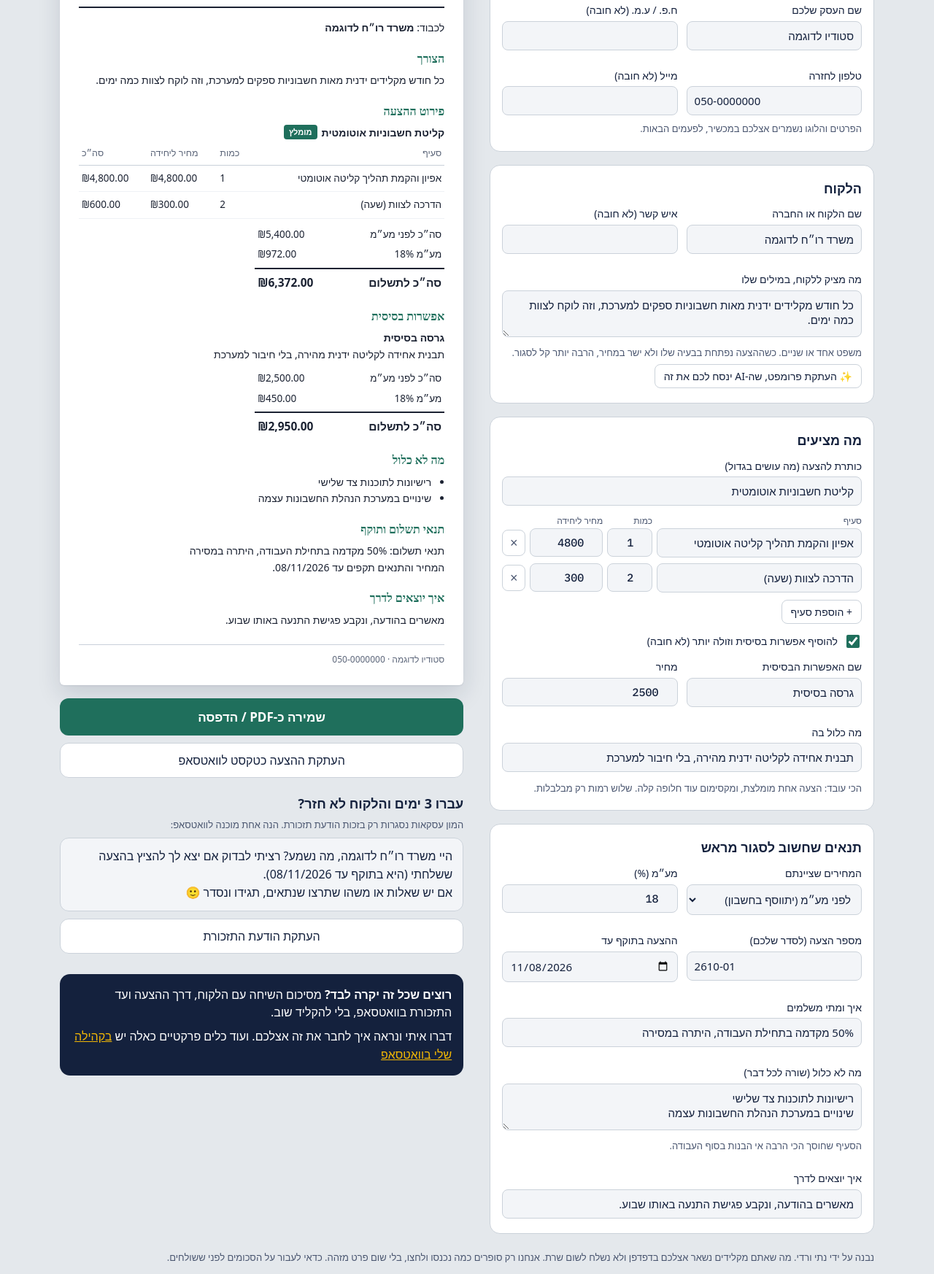
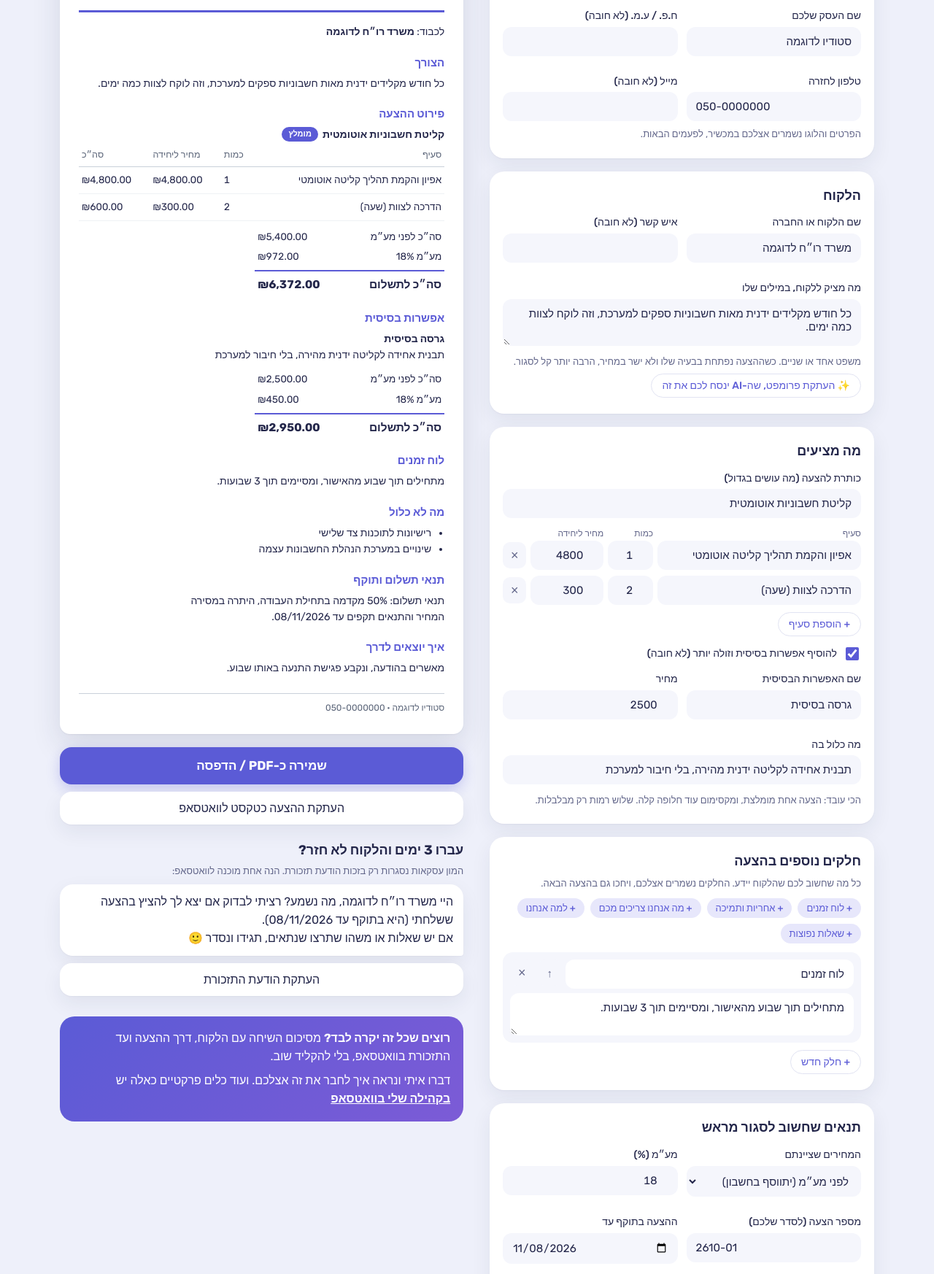
Before and after one commit to nativardi/sogrim, a plain HTML site: page index.html in a window 1280 px wide. Shown: the part 436-2182 px from the top of the page at 73% size. Drawn offline with Linux system fonts and the light colour scheme; a web font is replaced by a local one.

Commit message:
Custom sections, Rubik, softer palette
Co-Authored-By: Claude Opus 5.5 <noreply@anthropic.com>

```diff
--- a/index.html
+++ b/index.html
@@ -10,33 +10,37 @@
 <meta name="theme-color" content="#14213D">
 <link rel="preconnect" href="https://fonts.googleapis.com">
 <link rel="preconnect" href="https://fonts.gstatic.com" crossorigin>
-<link href="https://fonts.googleapis.com/css2?family=Frank+Ruhl+Libre:wght@500;700&family=IBM+Plex+Mono:wght@500&family=IBM+Plex+Sans+Hebrew:wght@400;500;700&display=swap" rel="stylesheet">
+<link href="https://fonts.googleapis.com/css2?family=Rubik:wght@400;500;600;700&display=swap" rel="stylesheet">
 <style>
   /* Layout: form on the right, the live quote (a sheet of paper) on the left; phone stacks them. */
   :root {
-    --desk: #E4E8EC;
+    --desk: #EEF0FA;
     --panel: #FFFFFF;
-    --paper: #FFFFFF;
-    --ink: #14213D;
-    --ink-soft: #4A5670;
-    --line: #CBD2DA;
-    --field: #F3F5F8;
-    --accent: #1F6F5C;
+    --ink: #23264A;
+    --ink-soft: #62668A;
+    --line: #E1E3F2;
+    --field: #F5F6FC;
+    --accent: #5B5BD6;
+    --accent-soft: #E7E7FB;
     --accent-ink: #FFFFFF;
-    --flag: #F2B705;
-    --serif: "Frank Ruhl Libre", "IBM Plex Sans Hebrew", serif;
-    --body: "IBM Plex Sans Hebrew", system-ui, sans-serif;
-    --mono: "IBM Plex Mono", ui-monospace, monospace;
+    --flag: #FFB38A;
+    --flag-soft: #FFF1E8;
+    --shadow: 0 1px 2px rgba(35,38,74,.04), 0 10px 28px rgba(35,38,74,.07);
+    --serif: "Rubik", system-ui, sans-serif;
+    --body: "Rubik", system-ui, sans-serif;
+    --mono: "Rubik", system-ui, sans-serif;
   }
   @media (prefers-color-scheme: dark) {
     :root:not([data-theme="light"]) {
-      --desk: #0F1626; --panel: #18213A; --ink: #EEF1F6; --ink-soft: #A7B1C4;
-      --line: #2C3753; --field: #202B47; --accent: #3CB495; --accent-ink: #0F1626; color-scheme: dark;
+      --desk: #15162B; --panel: #1F2140; --ink: #EDEEFB; --ink-soft: #A5A8CC; --line: #33365E;
+      --field: #282A4E; --accent: #8D8DF5; --accent-soft: #33356A; --accent-ink: #15162B;
+      --flag: #FFB38A; --flag-soft: #3A2E36; --shadow: 0 10px 28px rgba(0,0,0,.3); color-scheme: dark;
     }
   }
   :root[data-theme="dark"] {
-    --desk: #0F1626; --panel: #18213A; --ink: #EEF1F6; --ink-soft: #A7B1C4;
-    --line: #2C3753; --field: #202B47; --accent: #3CB495; --accent-ink: #0F1626; color-scheme: dark;
+    --desk: #15162B; --panel: #1F2140; --ink: #EDEEFB; --ink-soft: #A5A8CC; --line: #33365E;
+    --field: #282A4E; --accent: #8D8DF5; --accent-soft: #33356A; --accent-ink: #15162B;
+    --flag: #FFB38A; --flag-soft: #3A2E36; --shadow: 0 10px 28px rgba(0,0,0,.3); color-scheme: dark;
   }
 
   * { box-sizing: border-box; }
@@ -44,20 +48,20 @@
   .wrap { max-width: 640px; margin: 0 auto; padding: 0 16px; }
 
   header { padding: 28px 0 6px; }
-  .eyebrow { display: inline-block; background: var(--accent); color: var(--accent-ink); font-weight: 700; font-size: 13px; padding: 2px 10px; border-radius: 4px; }
-  h1 { font-family: var(--serif); font-weight: 700; font-size: clamp(36px, 9vw, 54px); line-height: 1.05; margin: 12px 0 8px; }
+  .eyebrow { display: inline-block; background: var(--accent-soft); color: var(--accent); font-weight: 600; font-size: 13px; padding: 4px 12px; border-radius: 999px; }
+  h1 { font-family: var(--serif); font-weight: 700; letter-spacing: -.01em; font-size: clamp(36px, 9vw, 54px); line-height: 1.05; margin: 12px 0 8px; }
   .lede { color: var(--ink-soft); margin: 0; max-width: 46ch; }
 
   .demo-note {
     display: flex; flex-wrap: wrap; align-items: center; justify-content: space-between; gap: 10px;
-    margin: 18px 0 0; padding: 10px 14px; border-radius: 10px; font-size: 15px;
-    background: color-mix(in srgb, var(--flag) 22%, var(--panel)); border: 1px solid var(--flag);
+    margin: 18px 0 0; padding: 12px 16px; border-radius: 16px; font-size: 15px;
+    background: var(--flag-soft); border: 0;
   }
-  .btn-ghost { font: 500 14px var(--body); color: var(--ink); background: var(--panel); border: 1px solid var(--line); border-radius: 8px; padding: 6px 12px; cursor: pointer; }
-  .btn-ghost:hover { border-color: var(--ink-soft); }
+  .btn-ghost { font: 500 14px var(--body); color: var(--accent); background: var(--panel); border: 1px solid var(--line); border-radius: 999px; padding: 7px 14px; cursor: pointer; }
+  .btn-ghost:hover { border-color: var(--accent); background: var(--accent-soft); }
 
-  .card { background: var(--panel); border: 1px solid var(--line); border-radius: 14px; padding: 18px 16px 8px; margin: 18px 0 0; }
-  .card h2 { font-size: 18px; margin: 0 0 10px; }
+  .card { background: var(--panel); border-radius: 20px; padding: 20px 18px 10px; margin: 18px 0 0; box-shadow: var(--shadow); }
+  .card h2 { font-size: 18px; font-weight: 600; margin: 0 0 12px; }
   .row { display: grid; gap: 12px; grid-template-columns: 1fr 1fr; }
   .row > * { min-width: 0; }
   .f { margin-bottom: 12px; }
@@ -66,22 +70,22 @@
   .hint { color: var(--ink-soft); font-size: 13px; margin: 4px 0 0; }
   input[type=text], input[type=tel], input[type=email], input[type=number], input[type=date], textarea, select {
     width: 100%; font: 15px var(--body); color: var(--ink); background: var(--field);
-    border: 1px solid var(--line); border-radius: 8px; padding: 9px 10px;
+    border: 1px solid transparent; border-radius: 12px; padding: 10px 12px;
   }
   textarea { min-height: 64px; resize: vertical; }
-  input:focus, textarea:focus, select:focus { outline: 2px solid var(--accent); outline-offset: 1px; }
-  input[type=number] { direction: ltr; text-align: right; font-family: var(--mono); }
+  input:focus, textarea:focus, select:focus { outline: none; border-color: var(--accent); background: var(--panel); box-shadow: 0 0 0 3px var(--accent-soft); }
+  input[type=number] { direction: ltr; text-align: right; font-variant-numeric: tabular-nums; }
 
   .items { display: grid; gap: 8px; }
   .item { display: grid; grid-template-columns: 1fr 62px 100px 32px; gap: 6px; align-items: center; }
   .item > * { min-width: 0; }
   .item-head { font-size: 12px; color: var(--ink-soft); display: grid; grid-template-columns: 1fr 62px 100px 32px; gap: 6px; }
-  .x { width: 32px; height: 36px; border: 1px solid var(--line); background: var(--panel); color: var(--ink-soft); border-radius: 8px; cursor: pointer; font-size: 18px; line-height: 1; }
+  .x { width: 32px; height: 36px; border: 0; background: var(--field); color: var(--ink-soft); border-radius: 10px; cursor: pointer; font-size: 18px; line-height: 1; }
   .x:hover { color: #C0392B; border-color: #C0392B; }
   .add { margin: 10px 0 12px; }
 
   .logo-row { display: flex; align-items: center; gap: 12px; }
-  .logo-prev { width: 56px; height: 56px; border-radius: 8px; border: 1px dashed var(--line); display: grid; place-items: center; overflow: hidden; background: var(--field); font-size: 11px; color: var(--ink-soft); text-align: center; }
+  .logo-prev { width: 56px; height: 56px; border-radius: 14px; border: 1px dashed var(--line); display: grid; place-items: center; overflow: hidden; background: var(--field); font-size: 11px; color: var(--ink-soft); text-align: center; }
   .logo-prev img { max-width: 100%; max-height: 100%; }
   .file-btn { position: relative; overflow: hidden; }
   .file-btn input { position: absolute; inset: 0; opacity: 0; cursor: pointer; }
@@ -91,27 +95,38 @@
 
   .ai-btn { margin-top: 6px; }
 
+  .quick { display: flex; flex-wrap: wrap; gap: 8px; margin: 0 0 12px; }
+  .chip { font: 500 13px var(--body); color: var(--accent); background: var(--accent-soft); border: 0; border-radius: 999px; padding: 6px 12px; cursor: pointer; }
+  .chip:hover { filter: brightness(.97); }
+  .chip:focus-visible { outline: 2px solid var(--accent); outline-offset: 2px; }
+  .secs { display: grid; gap: 10px; }
+  .sec { background: var(--field); border-radius: 14px; padding: 10px; display: grid; gap: 6px; }
+  .sec-top { display: flex; gap: 6px; }
+  .sec-top input { flex: 1; min-width: 0; font-weight: 500; background: var(--panel); }
+  .sec textarea { background: var(--panel); min-height: 56px; }
+  .x.up { font-size: 15px; }
+
   /* the quote itself: always a white sheet of paper, in both themes */
   .sheet-wrap { margin: 26px 0 0; }
   .sheet-label { font-size: 14px; color: var(--ink-soft); margin: 0 0 8px; }
   .sheet {
-    background: #FFFFFF; color: #1B2232; border-radius: 6px; padding: 30px 26px 26px;
-    box-shadow: 0 1px 2px rgba(20,33,61,.08), 0 12px 32px rgba(20,33,61,.14);
+    background: #FFFFFF; color: #23264A; border-radius: 14px; padding: 30px 26px 26px;
+    box-shadow: 0 1px 2px rgba(35,38,74,.06), 0 16px 40px rgba(35,38,74,.12);
     font-size: 14px; line-height: 1.6;
   }
-  .q-top { display: flex; justify-content: space-between; align-items: flex-start; gap: 16px; border-bottom: 2px solid #1B2232; padding-bottom: 14px; }
+  .q-top { display: flex; justify-content: space-between; align-items: flex-start; gap: 16px; border-bottom: 3px solid #5B5BD6; padding-bottom: 14px; }
   .q-biz { display: flex; gap: 12px; align-items: center; min-width: 0; }
   .q-biz img { max-width: 72px; max-height: 56px; }
-  .q-biz b { font-family: var(--serif); font-size: 20px; display: block; line-height: 1.2; }
+  .q-biz b { font-family: var(--serif); font-weight: 700; font-size: 20px; display: block; line-height: 1.2; }
   .q-biz span { color: #5A6478; font-size: 12.5px; display: block; overflow-wrap: anywhere; }
   .q-meta { text-align: left; font-size: 12.5px; color: #5A6478; white-space: nowrap; }
-  .q-meta strong { display: block; font-family: var(--serif); font-size: 22px; color: #1B2232; }
+  .q-meta strong { display: block; font-family: var(--serif); font-weight: 700; font-size: 22px; color: #5B5BD6; }
   .q-to { margin: 16px 0 0; }
   .q-sec { margin: 18px 0 0; }
-  .q-sec h3 { font-family: var(--serif); font-size: 16px; margin: 0 0 6px; color: #1F6F5C; }
+  .q-sec h3 { font-family: var(--serif); font-weight: 600; font-size: 15px; margin: 0 0 6px; color: #5B5BD6; }
   .q-sec p { margin: 0; white-space: pre-wrap; }
   .q-option { font-weight: 700; margin: 0 0 6px; }
-  .q-badge { display: inline-block; font-size: 11px; font-weight: 700; color: #FFFFFF; background: #1F6F5C; border-radius: 4px; padding: 1px 7px; margin-right: 6px; vertical-align: 2px; }
+  .q-badge { display: inline-block; font-size: 11px; font-weight: 700; color: #FFFFFF; background: #5B5BD6; border-radius: 999px; padding: 1px 9px; margin-right: 6px; vertical-align: 2px; }
   table.q-table { width: 100%; border-collapse: collapse; font-size: 13.5px; }
   .q-table th { text-align: right; font-weight: 500; color: #5A6478; border-bottom: 1px solid #C9D0DA; padding: 6px 4px; font-size: 12.5px; }
   .q-table td { padding: 7px 4px; border-bottom: 1px solid #EEF1F5; vertical-align: top; }
@@ -119,33 +134,33 @@
   .q-sum { margin: 8px 0 0 auto; width: min(100%, 260px); font-size: 13.5px; }
   .q-sum div { display: flex; justify-content: space-between; padding: 3px 4px; }
   .q-sum .n { font-variant-numeric: tabular-nums; direction: ltr; }
-  .q-sum .total { border-top: 2px solid #1B2232; margin-top: 4px; padding-top: 6px; font-weight: 700; font-size: 15.5px; }
+  .q-sum .total { border-top: 2px solid #5B5BD6; margin-top: 4px; padding-top: 6px; font-weight: 700; font-size: 15.5px; }
   .q-list { margin: 0; padding-right: 18px; }
   .q-foot { margin: 22px 0 0; padding-top: 10px; border-top: 1px solid #C9D0DA; font-size: 12px; color: #5A6478; }
   .ph { color: #B25E00; background: #FFF4DC; border-radius: 3px; padding: 0 3px; }
 
   .actions { display: grid; gap: 10px; margin: 18px 0 0; }
-  .cta { display: block; width: 100%; padding: 14px; border: 0; border-radius: 12px; background: var(--accent); color: var(--accent-ink); font: 700 17px var(--body); cursor: pointer; text-align: center; }
+  .cta { display: block; width: 100%; padding: 15px; border: 0; border-radius: 16px; box-shadow: 0 6px 18px rgba(91,91,214,.28); background: var(--accent); color: var(--accent-ink); font: 700 17px var(--body); cursor: pointer; text-align: center; }
   .cta:hover { filter: brightness(1.06); }
-  .cta2 { display: block; width: 100%; padding: 12px; border-radius: 12px; border: 1px solid var(--line); background: var(--panel); color: var(--ink); font: 500 16px var(--body); cursor: pointer; }
-  .cta2:hover { border-color: var(--ink-soft); }
+  .cta2 { display: block; width: 100%; padding: 13px; border-radius: 16px; border: 0; background: var(--panel); color: var(--ink); box-shadow: var(--shadow); font: 500 16px var(--body); cursor: pointer; }
+  .cta2:hover { background: var(--accent-soft); }
   .cta:focus-visible, .cta2:focus-visible, .btn-ghost:focus-visible, .x:focus-visible { outline: 2px solid var(--flag); outline-offset: 2px; }
   .done { color: var(--accent) !important; border-color: var(--accent) !important; }
 
   .followup { margin: 22px 0 0; }
   .followup h2 { font-size: 18px; margin: 0 0 4px; }
-  .bubble { background: var(--field); border: 1px solid var(--line); border-radius: 12px; padding: 12px 14px; white-space: pre-wrap; margin: 8px 0 10px; }
+  .bubble { background: var(--panel); border-radius: 18px 18px 4px 18px; box-shadow: var(--shadow); padding: 12px 14px; white-space: pre-wrap; margin: 8px 0 10px; }
 
-  .me { margin: 28px 0 0; padding: 16px; border-radius: 14px; background: var(--ink); color: var(--panel); }
+  .me { margin: 28px 0 0; padding: 18px; border-radius: 20px; background: linear-gradient(135deg, #5B5BD6, #7C5BD6); color: #FFFFFF; }
   .me p { margin: 0 0 8px; }
-  .me a { color: var(--flag); font-weight: 500; }
+  .me a { color: #FFFFFF; font-weight: 600; }
   footer { padding: 22px 0 10px; color: var(--ink-soft); font-size: 13px; }
 
-  .live { position: fixed; inset: auto 0 0 0; background: var(--ink); color: var(--panel); z-index: 5; transition: transform .25s ease; }
+  .live { position: fixed; inset: auto 0 0 0; background: #23264A; color: #FFFFFF; border-radius: 20px 20px 0 0; z-index: 5; transition: transform .25s ease; }
   .live.hide { transform: translateY(110%); }
   .live .wrap { display: flex; justify-content: space-between; align-items: center; padding-top: 12px; padding-bottom: 14px; }
-  .live b { font-family: var(--mono); font-size: 18px; direction: ltr; }
-  .live a { color: var(--flag); font-weight: 500; }
+  .live b { font-weight: 700; font-size: 18px; direction: ltr; }
+  .live a { color: #B9B9FA; font-weight: 500; }
 
   @media (min-width: 980px) {
     body { padding-bottom: 0; }
@@ -235,6 +250,14 @@
           </div>
         </div>
         <p class="hint" style="margin:0 0 12px">הכי עובד: הצעה אחת מומלצת, ומקסימום עוד חלופה קלה. שלוש רמות רק מבלבלות.</p>
+      </section>
+
+      <section class="card">
+        <h2>חלקים נוספים בהצעה</h2>
+        <p class="hint" style="margin:-6px 0 10px">כל מה שחשוב לכם שהלקוח יידע. החלקים נשמרים אצלכם, ויחכו גם בהצעה הבאה.</p>
+        <div class="quick" id="quick"></div>
+        <div class="secs" id="sections"></div>
+        <button class="btn-ghost add" type="button" id="add-sec">+ חלק חדש</button>
       </section>
 
       <section class="card">
@@ -362,6 +385,39 @@
     return { desc: d.value.trim(), qty: Number(q.value) || 0, price: Number(p.value) || 0 };
   }).filter(i => i.desc || i.price);
 
+  // ---------- custom sections (title + free text), reusable across quotes ----------
+  const QUICK = [
+    ["לוח זמנים", "מתחילים תוך שבוע מהאישור, ומסיימים תוך 3 שבועות."],
+    ["אחריות ותמיכה", "חודש של תיקונים ותמיכה בלי עלות אחרי המסירה."],
+    ["מה אנחנו צריכים מכם", "גישה למערכות, ואיש קשר אחד שזמין לשאלות."],
+    ["למה אנחנו", ""],
+    ["שאלות נפוצות", ""],
+  ];
+  function addSection(title = "", text = "", focus = false) {
+    const box = document.createElement("div");
+    box.className = "sec";
+    box.innerHTML = `<div class="sec-top"><input type="text" aria-label="כותרת החלק" placeholder="כותרת">
+      <button class="x up" type="button" aria-label="להזיז למעלה">↑</button>
+      <button class="x del" type="button" aria-label="מחיקת החלק">×</button></div>
+      <textarea aria-label="תוכן החלק" placeholder="מה כתוב בחלק הזה"></textarea>`;
+    box.querySelector("input").value = title;
+    box.querySelector("textarea").value = text;
+    box.querySelector(".del").addEventListener("click", () => { box.remove(); render(); });
+    box.querySelector(".up").addEventListener("click", () => { if (box.previousElementSibling) { box.parentNode.insertBefore(box, box.previousElementSibling); render(); } });
+    box.addEventListener("input", onEdit);
+    $("sections").append(box);
+    if (focus) box.querySelector(title ? "textarea" : "input").focus();
+  }
+  const readSections = () => [...$("sections").children].map(b => ({
+    title: b.querySelector("input").value.trim(), text: b.querySelector("textarea").value.trim(),
+  })).filter(x => x.title || x.text);
+  QUICK.forEach(([title, text]) => {
+    const chip = Object.assign(document.createElement("button"), { type: "button", className: "chip", textContent: "+ " + title });
+    chip.addEventListener("click", () => { addSection(title, text, true); onEdit(); countOnce("section"); });
+    $("quick").append(chip);
+  });
+  $("add-sec").addEventListener("click", () => { addSection("", "", true); onEdit(); countOnce("section"); });
+
   // ---------- VAT ----------
   function totals(base) {
     const mode = $("vat").value, rate = (Number($("vatRate").value) || 0) / 100;
@@ -419,6 +475,8 @@
         ${v("altDesc").trim() ? `<p>${esc(v("altDesc").trim())}</p>` : ""}
         <div class="q-sum">${sumBlock(altT)}</div></div>` : ""}
 
+      ${readSections().map(sec => `<div class="q-sec"><h3>${orPh(sec.title, "כותרת")}</h3>${sec.text ? `<p>${esc(sec.text)}</p>` : ""}</div>`).join("")}
+
       <div class="q-sec"><h3>מה לא כלול</h3>
         ${excluded.length ? `<ul class="q-list">${excluded.map(e => `<li>${esc(e)}</li>`).join("")}</ul>` : `<p>${ph("מה לא כלול")}</p>`}</div>
 
@@ -433,6 +491,8 @@
     $("live-total").textContent = money(t.total);
     $("fu-text").textContent = followupText();
     store.set("qg-business", { ...Object.fromEntries(BIZ_FIELDS.map(f => [f, v(f)])), logo });
+    if (!$("demo-note").hidden) return; // the example's section is not the user's own
+    store.set("qg-sections", readSections());
   }
 
   // ---------- texts to copy ----------
@@ -450,6 +510,7 @@
     }
     const ex = v("excluded").split("\n").map(s => s.trim()).filter(Boolean);
     if (ex.length) lines.push("", "לא כלול: " + ex.join(", "));
+    readSections().forEach(sec => { lines.push(""); if (sec.title) lines.push(`*${sec.title}*`); if (sec.text) lines.push(sec.text); });
     if (v("pay")) lines.push("", "תנאי תשלום: " + v("pay"));
     if (v("valid")) lines.push(`בתוקף עד ${fmtDate(v("valid"))}`);
     if (v("next")) lines.push("", v("next"));
@@ -521,6 +582,8 @@
     const saved = store.get("qg-business");
     fill(EXAMPLE);
     if (saved) { BIZ_FIELDS.forEach(f => { $(f).value = saved[f] || ""; }); }
+    const savedSecs = store.get("qg-sections");
+    (savedSecs?.length ? savedSecs : [{ title: QUICK[0][0], text: QUICK[0][1] }]).forEach(sec => addSection(sec.title, sec.text));
     const now = new Date();
     $("num").value = `${String(now.getFullYear()).slice(2)}${String(now.getMonth() + 1).padStart(2, "0")}-01`;
     $("valid").value = addDays(todayIso(), 14);
@@ -535,6 +598,7 @@
   $("clear").addEventListener("click", () => {
     ["client", "contact", "pain", "optTitle", "altTitle", "altPrice", "altDesc", "pay", "excluded", "next"].forEach(f => $(f).value = "");
     $("items").innerHTML = ""; addItem();
+    if (!store.get("qg-sections")?.length) $("sections").innerHTML = "";
     $("alt").checked = false; $("alt-box").hidden = true;
     if (!store.get("qg-business")?.biz || $("biz").value === EXAMPLE.biz) BIZ_FIELDS.forEach(f => $(f).value = "");
     $("demo-note").hidden = true;
```
